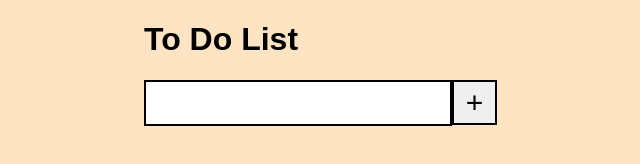
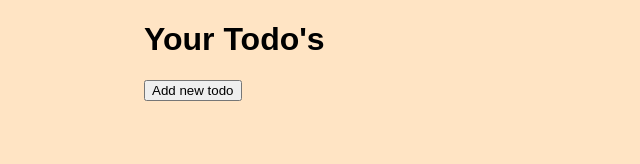
Before and after one commit to SunnyKumar1709/Web_Development-Projects, a plain HTML site: page To-do list/index.html in a window 1280 px wide. Shown: the whole page, without its empty margins (336-976 px from the left). Drawn offline with Linux system fonts and the light colour scheme.

Commit message:
Update index.html

```diff
--- a/To-do list/index.html
+++ b/To-do list/index.html
@@ -2,16 +2,39 @@
 <html lang="en">
   <head>
     <meta charset="UTF-8" />
+    <meta http-equiv="X-UA-Compatible" content="IE=edge" />
     <meta name="viewport" content="width=device-width, initial-scale=1.0" />
-    <title>To-do list app</title>
+    <title>Task App 2023</title>
+    <link
+      href="https://fonts.googleapis.com/icon?family=Material+Icons"
+      rel="stylesheet"
+    />
     <link rel="stylesheet" href="style.css" />
   </head>
   <body>
-    <h1>To Do List</h1>
-    <div class="containor">
-      <input id="InputField" type="text" /><button id="addToDo">+</button>
-      <div class="to-dos" id="todocontainor"></div>
-    </div>
+    <main>
+      <div class="app">
+        <header>
+          <h1>Your Todo's</h1>
+          <button id="create">Add new todo</button>
+        </header>
+
+        <div class="todo-list" id="list">
+          <!-- <div class="item">
+					<input type="checkbox" />
+					<input
+						type="text"
+						value="Todo content goes here"
+						disabled />
+					<div class="actions">
+						<button class="material-icons">edit</button>
+						<button class="material-icons remove-btn">remove_circle</button>
+					</div>
+				</div> -->
+        </div>
+      </div>
+    </main>
+
     <script src="script.js"></script>
   </body>
 </html>
```
